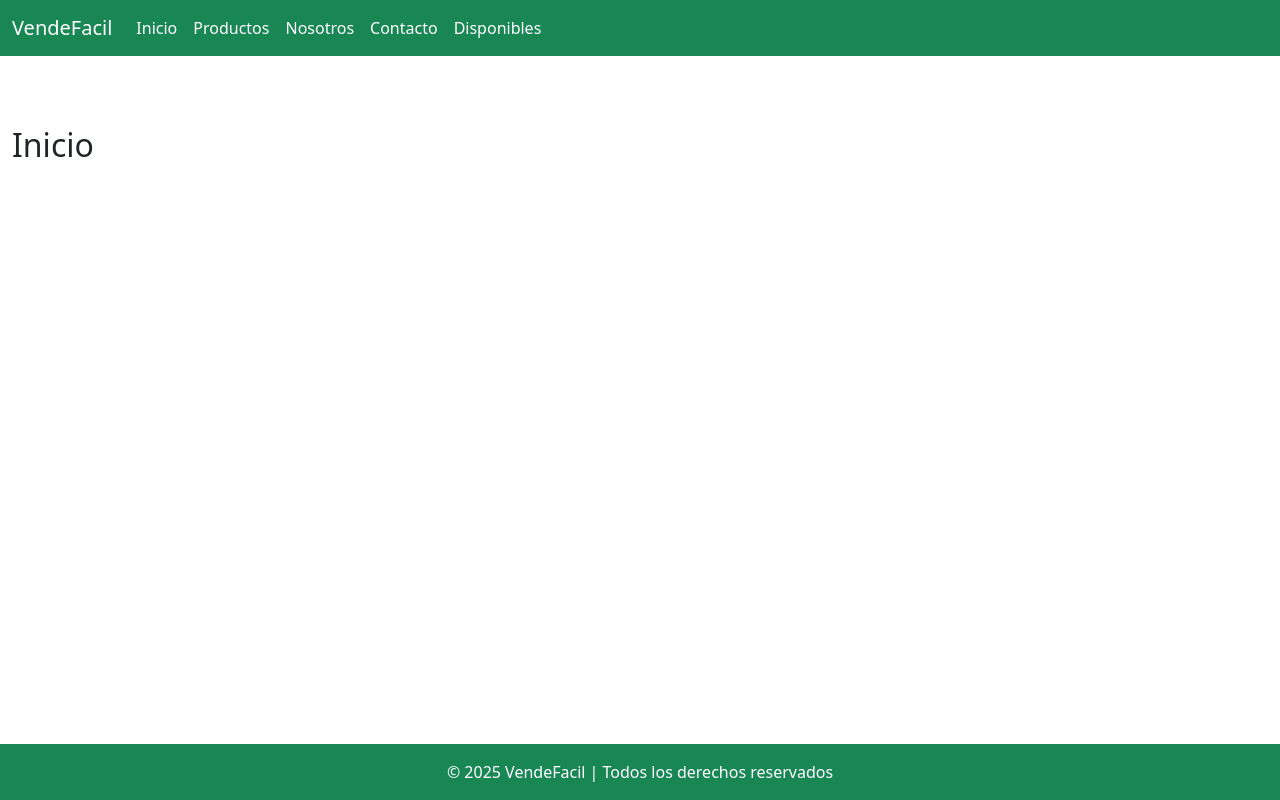
After one commit to Miles-Arts/vendefacilnew, a Django app: page /inicio/ in a window 1280 px wide. The commit adds this page. Run offline with Django 5.2, Linux system fonts and the light colour scheme.

Commit message:
Creacion del inicio paht path view

```diff
--- a/Productos/Producto/templates/base.html
+++ b/Productos/Producto/templates/base.html
@@ -23,7 +23,7 @@
             <div class="collapse navbar-collapse " id="navbarNav" >
                 <ul class="navbar-nav ms-auto" >
                     <li class="nav-item">
-                    <a class="nav-link active  text-white" aria-current="page" href="#">Inicio</a>
+                    <a class="nav-link active  text-white" aria-current="page" href="inicio">Inicio</a>
                     </li>
                     <li class="nav-item">
                     <a class="nav-link text-white" href="productos">Productos</a>
--- /dev/null
+++ b/Productos/Producto/templates/inicio.html
@@ -0,0 +1,10 @@
+{% extends "base.html" %}
+{% load static %}
+{% block title %} Inicio {% endblock %}
+{% block head %}
+    <link rel="stylesheet" href="{% static 'css/productos.css' %}">
+{% endblock %}
+{% block body %}
+<h2>Inicio</h2>
+<!-- Contenido específico de la sección -->
+{% endblock %}
--- a/Productos/Producto/urls.py
+++ b/Productos/Producto/urls.py
@@ -8,6 +8,7 @@ urlpatterns = [
     path('editarProducto/', views.editarProducto),
     path('eliminarProducto/<codigo>', views.eliminarProducto),
     #Otras secciones
+    path('inicio/', views.inicio, name='inicio'),
     path('contacto/', views.contacto, name='contacto'),
     path('nosotros/', views.nosotros, name='nosotros'),
     path('productos/', views.productos, name='productos'),
--- a/Productos/Producto/views.py
+++ b/Productos/Producto/views.py
@@ -82,6 +82,9 @@ def eliminarProducto(request, codigo):
 
     return redirect('/')
 
+def inicio(request):
+    return render(request, "inicio.html")
+
 def contacto(request):
     return render(request, "contacto.html")
 
```
